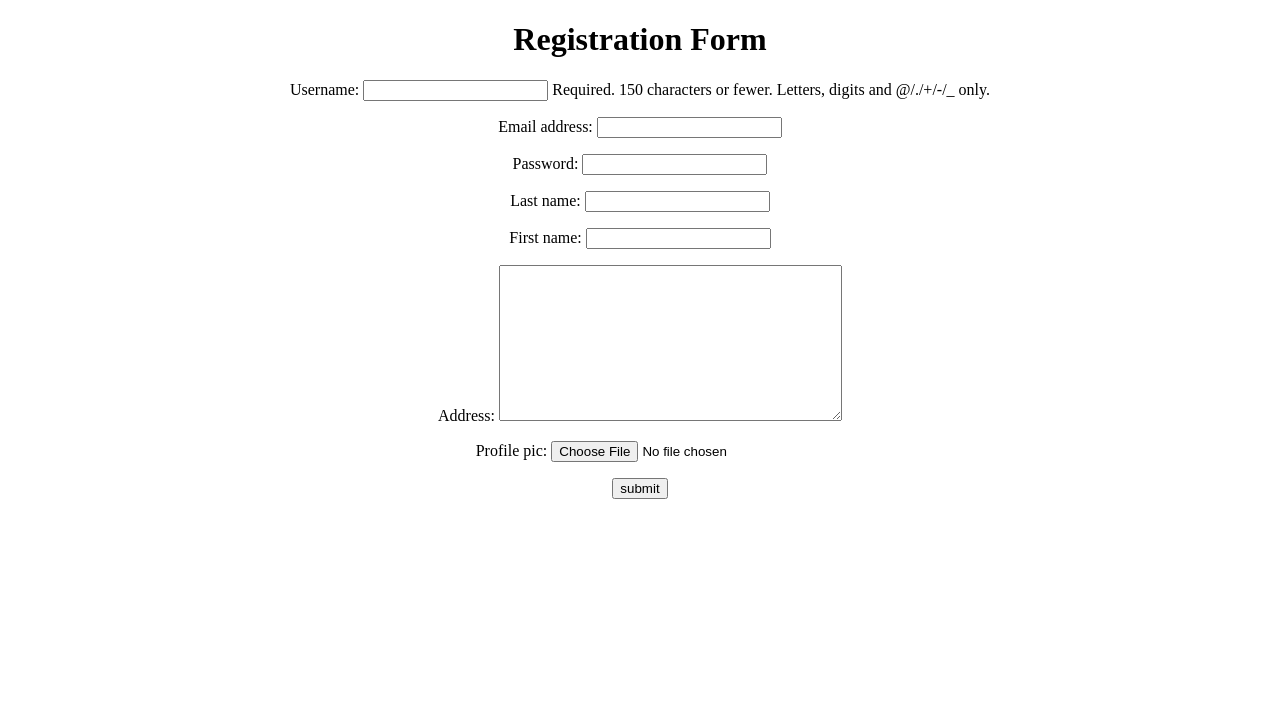
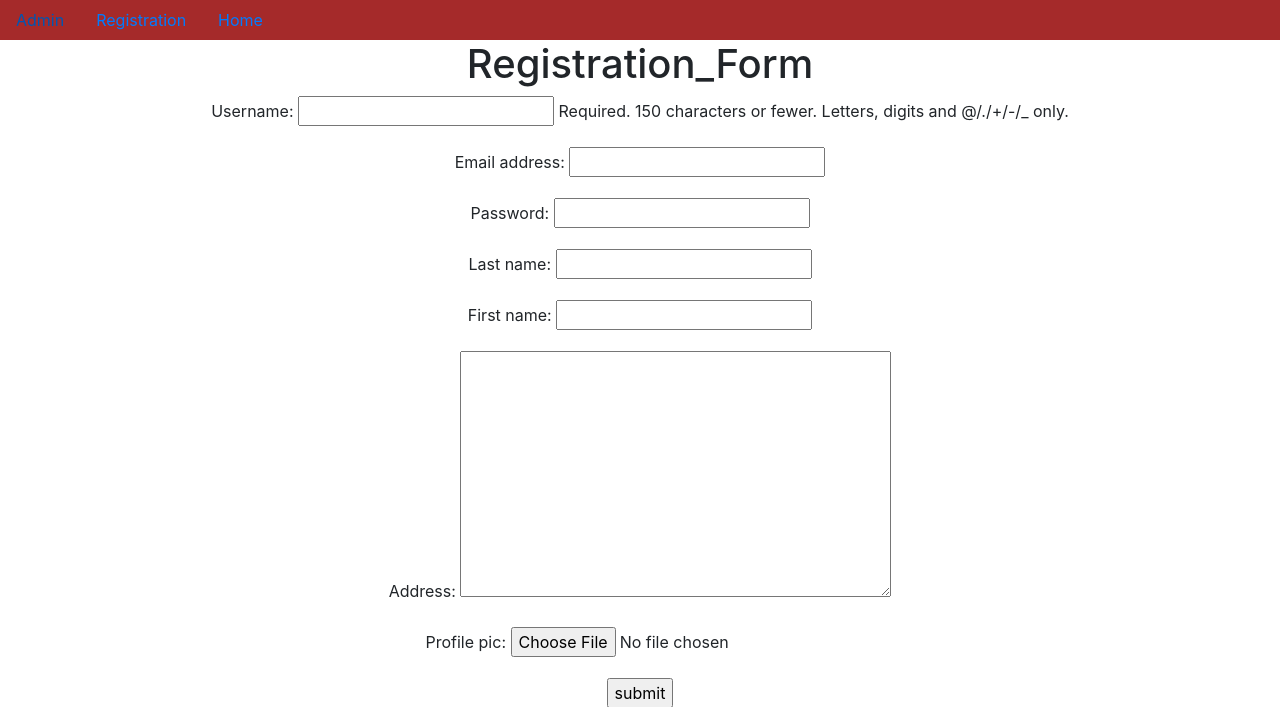
Before and after one commit to AchyuthSiddha/User_Registration_Form, a Django app: page /Registration/ in a window 1280 px wide. Shown: the top 707 px of the page. Run offline with Django 4.2, Linux system fonts and the light colour scheme.

Commit message:
first commit

```diff
--- a/Registration_Form/urls.py
+++ b/Registration_Form/urls.py
@@ -23,6 +23,7 @@ from app1.views import *
 urlpatterns = [
     path('admin/', admin.site.urls),
     path('Registration/',Registration,name='Registration'),
+    path('Home/',Home,name='Home'),
 
 
 
--- a/app1/views.py
+++ b/app1/views.py
@@ -37,3 +37,7 @@ def Registration(request):
 
 
     return render(request,'Registration.html',d)
+
+
+def Home(request):
+    return render(request,'Home.html')
--- /dev/null
+++ b/templates/Dummy.html
@@ -0,0 +1,37 @@
+<!doctype html>
+<html lang="en">
+  <head>
+    <!-- Required meta tags -->
+    <meta charset="utf-8">
+    <meta name="viewport" content="width=device-width, initial-scale=1, shrink-to-fit=no">
+
+    <!-- Bootstrap CSS -->
+    <link rel="stylesheet" href="https://cdn.jsdelivr.net/npm/bootstrap@4.6.2/dist/css/bootstrap.min.css" integrity="sha384-xOolHFLEh07PJGoPkLv1IbcEPTNtaed2xpHsD9ESMhqIYd0nLMwNLD69Npy4HI+N" crossorigin="anonymous">
+{% block title%}
+    <title>Hello, world!</title>
+    {% endblock %}
+  </head>
+  <body>
+    <nav class="nav" style="background-color: brown;">
+        <a href="{% url 'admin:index' %}" class="nav-link">Admin</a>
+        <a href="{% url 'Registration' %}" class="nav-link">Registration</a>
+        <a href="{% url 'Home' %}" class="nav-link">Home</a>
+    </nav>
+
+    <!-- Optional JavaScript; choose one of the two! -->
+
+    <!-- Option 1: jQuery and Bootstrap Bundle (includes Popper) -->
+    <script src="https://cdn.jsdelivr.net/npm/jquery@3.5.1/dist/jquery.slim.min.js" integrity="sha384-DfXdz2htPH0lsSSs5nCTpuj/zy4C+OGpamoFVy38MVBnE+IbbVYUew+OrCXaRkfj" crossorigin="anonymous"></script>
+    <script src="https://cdn.jsdelivr.net/npm/bootstrap@4.6.2/dist/js/bootstrap.bundle.min.js" integrity="sha384-Fy6S3B9q64WdZWQUiU+q4/2Lc9npb8tCaSX9FK7E8HnRr0Jz8D6OP9dO5Vg3Q9ct" crossorigin="anonymous"></script>
+
+    <!-- Option 2: Separate Popper and Bootstrap JS -->
+    <!--
+    <script src="https://cdn.jsdelivr.net/npm/jquery@3.5.1/dist/jquery.slim.min.js" integrity="sha384-DfXdz2htPH0lsSSs5nCTpuj/zy4C+OGpamoFVy38MVBnE+IbbVYUew+OrCXaRkfj" crossorigin="anonymous"></script>
+    <script src="https://cdn.jsdelivr.net/npm/popper.js@1.16.1/dist/umd/popper.min.js" integrity="sha384-9/reFTGAW83EW2RDu2S0VKaIzap3H66lZH81PoYlFhbGU+6BZp6G7niu735Sk7lN" crossorigin="anonymous"></script>
+    <script src="https://cdn.jsdelivr.net/npm/bootstrap@4.6.2/dist/js/bootstrap.min.js" integrity="sha384-+sLIOodYLS7CIrQpBjl+C7nPvqq+FbNUBDunl/OZv93DB7Ln/533i8e/mZXLi/P+" crossorigin="anonymous"></script>
+    -->
+
+  </body>
+  {% block body_block %}
+  {% endblock %}
+</html>
--- /dev/null
+++ b/templates/Home.html
@@ -0,0 +1,5 @@
+{% block body_block %}
+<center>
+<h1 style="color: burlywood;">Welcome to Home Page</h1>
+</center>
+{% endblock %}
--- a/templates/Registration.html
+++ b/templates/Registration.html
@@ -1,14 +1,18 @@
+{% extends 'Dummy.html' %}
 <!DOCTYPE html>
 <html lang="en">
 <head>
     <meta charset="UTF-8">
     <meta http-equiv="X-UA-Compatible" content="IE=edge">
     <meta name="viewport" content="width=device-width, initial-scale=1.0">
-    <title>Document</title>
+    {% block title%}
+    <title>Registration_page1</title>
+    {%  endblock %}
 </head>
+{% block body_block %}
 <body>
     <center>
-        <h1>Registration Form</h1>
+        <h1>Registration_Form</h1>
         <form  method="POST" enctype="multipart/form-data">
             {% csrf_token %}
                 {{ ufo.as_p }}
@@ -18,4 +22,5 @@
         </form>
     </center>
 </body>
+{% endblock %}
 </html>
```
